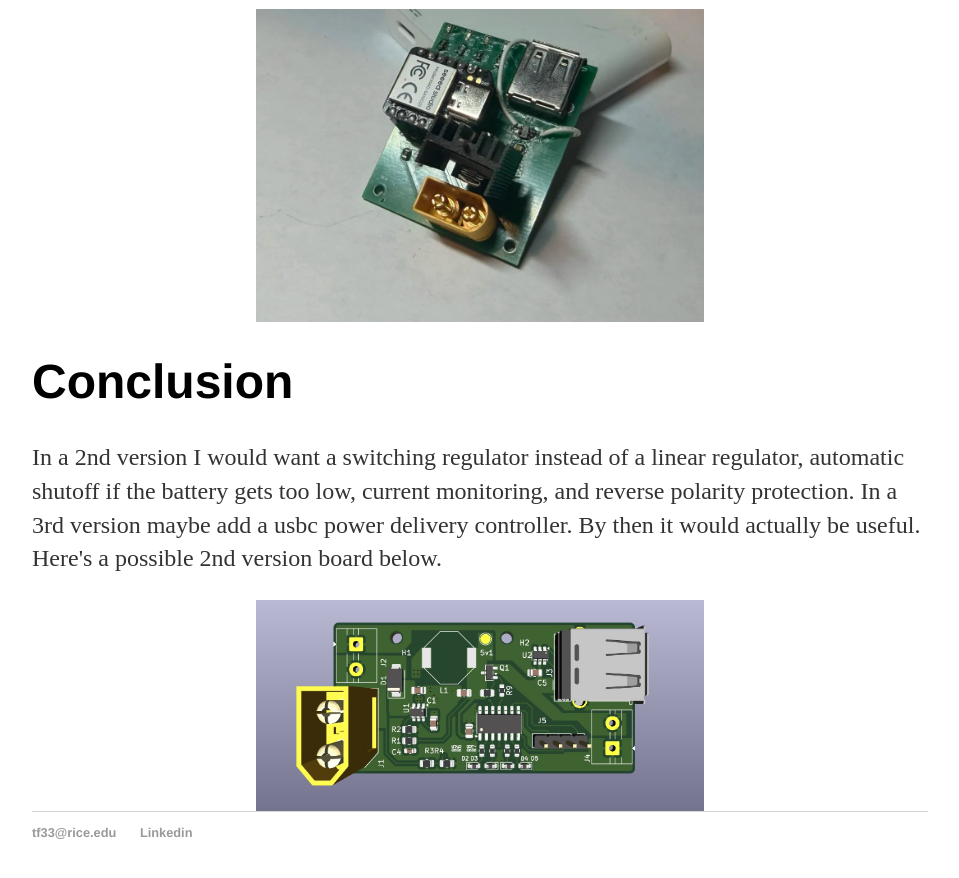
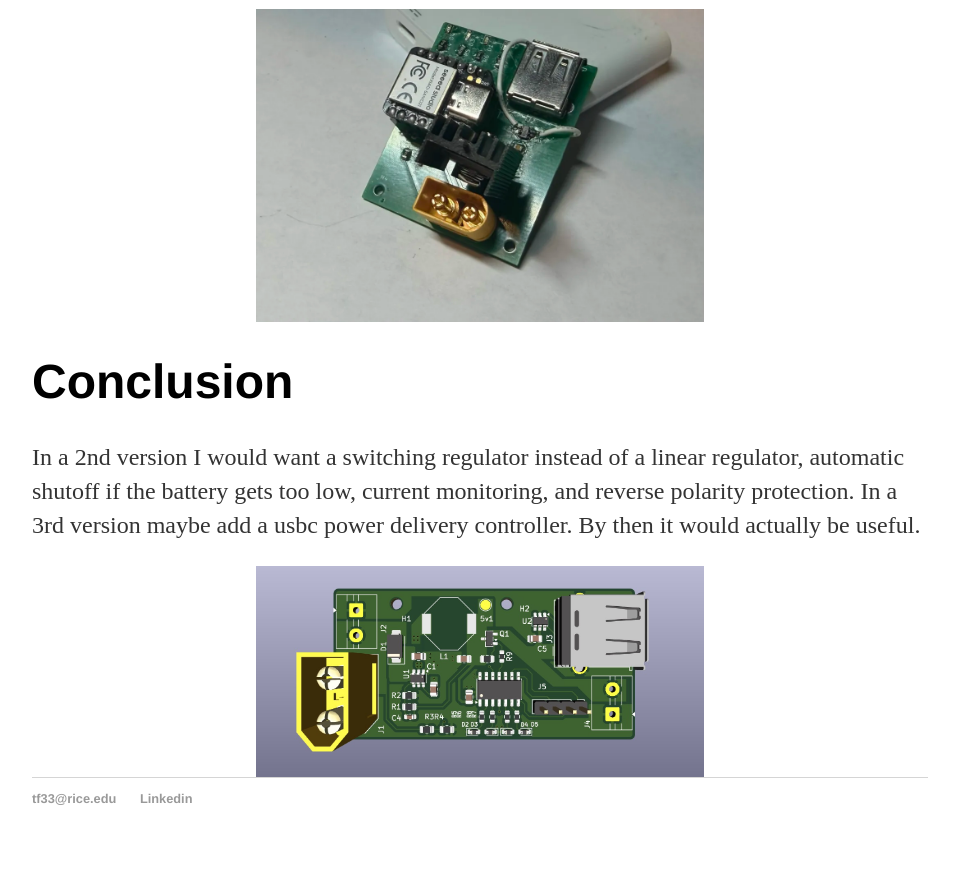
Before and after one commit to tfu1897/tfu1897.github.io, a Jekyll site: the page built from Projects/charger.html, in a window 1280 px wide and 900 px high, scrolled down 1875 px. Shown: the top 878 px of the window, without its empty margins (160-1119 px from the left). Built offline with Jekyll 4.4.1, drawn with Linux system fonts in a browser that asks for light colours.

Commit message:
Update charger.html

```diff
--- a/Projects/charger.html
+++ b/Projects/charger.html
@@ -17,6 +17,6 @@
 	<p>The board was able to power a variety of things, like charging a phone and powering arduino boards.  However, I ran into a big issue with heat. Because I used a linear regulator, it uses resistance to drop voltage, so all the extra voltage just gets wasted as heat. For example, dropping 12V to 5V at 1A makes 7W of heat. The board could only output like 5W power before thermal throttling. I also added a heat sink but it didn't really fix the problem. In hindsight I should have put ground planes on both layers and used way thicker traces to help soak up heat. </p>
 		<img src="{{ 'images/board.jpg' | relative_url }}" class="centered-image">
 	<h1>Conclusion</h1>
-	<p>In a 2nd version I would want a switching regulator instead of a linear regulator, automatic shutoff if the battery gets too low, current monitoring, and reverse polarity protection. In a 3rd version maybe add a usbc power delivery controller. By then it would actually be useful. Here's a possible 2nd version board below. </p>
+	<p>In a 2nd version I would want a switching regulator instead of a linear regulator, automatic shutoff if the battery gets too low, current monitoring, and reverse polarity protection. In a 3rd version maybe add a usbc power delivery controller. By then it would actually be useful. </p>
 	<img src="{{ 'images/pcb2.jpg' | relative_url }}" class="centered-image">
 </div>
```
